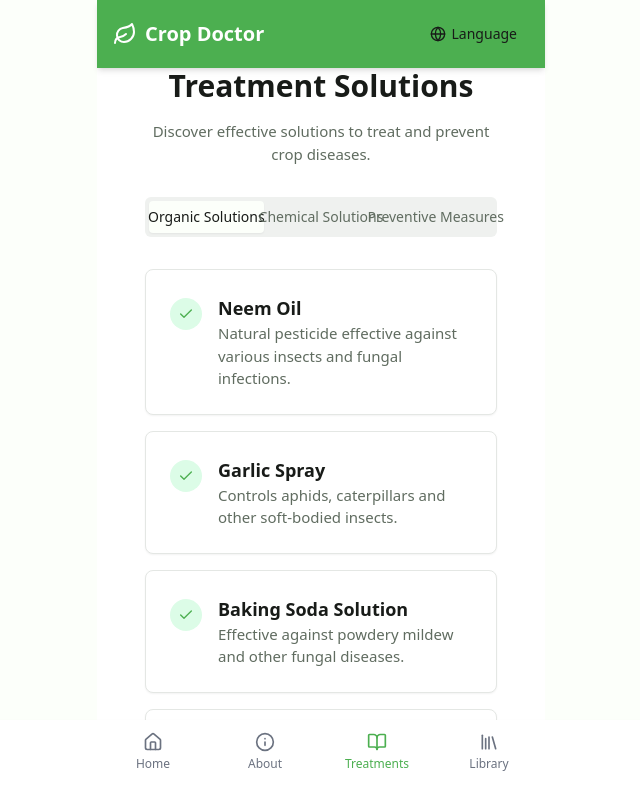
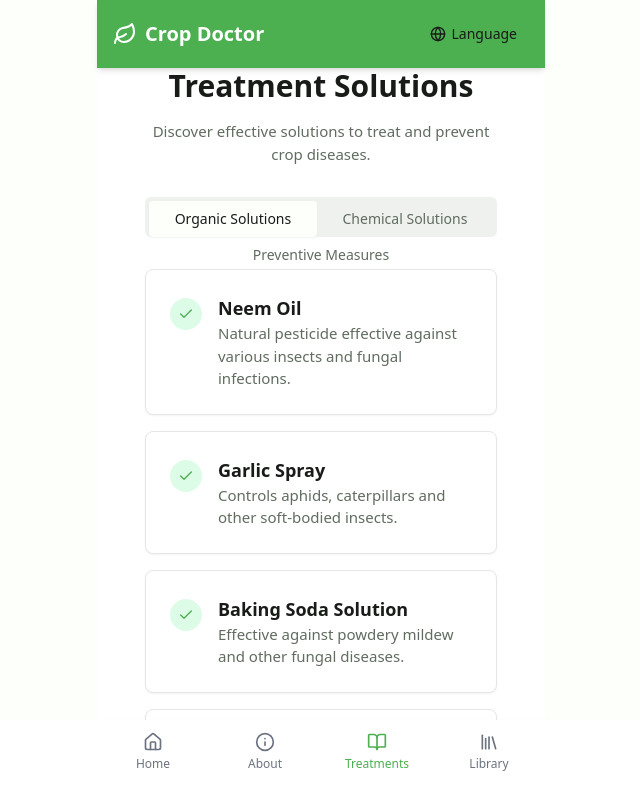
Before and after one commit to Laxnar-AI-Innovations/crop-sight-reporter-android, a React (Vite) app: page /treatments in a window 1280 px wide. Shown: the top 798 px of the page, without its empty margins (319-959 px from the left). Built offline with nearby package versions, Linux system fonts and the light colour scheme.

Commit message:
Fix: Treatments page layout overlap
Adjust the layout of the Treatments page to prevent overlapping content in the English version, specifically addressing the "Organic Solutions," "Chemical Solutions," and "Preventive Measures" sections.

```diff
--- a/src/pages/Treatments.tsx
+++ b/src/pages/Treatments.tsx
@@ -42,10 +42,10 @@ const Treatments = () => {
         </div>
 
         <Tabs defaultValue="organic" className="mb-16">
-          <TabsList className="grid w-full grid-cols-3 mb-8">
-            <TabsTrigger value="organic">{t('organic')}</TabsTrigger>
-            <TabsTrigger value="chemical">{t('chemical')}</TabsTrigger>
-            <TabsTrigger value="preventive">{t('preventive')}</TabsTrigger>
+          <TabsList className="flex w-full flex-wrap mb-8">
+            <TabsTrigger value="organic" className="flex-grow text-xs sm:text-sm py-2">{t('organic')}</TabsTrigger>
+            <TabsTrigger value="chemical" className="flex-grow text-xs sm:text-sm py-2">{t('chemical')}</TabsTrigger>
+            <TabsTrigger value="preventive" className="flex-grow text-xs sm:text-sm py-2">{t('preventive')}</TabsTrigger>
           </TabsList>
 
           <TabsContent value="organic" className="space-y-4">
```
